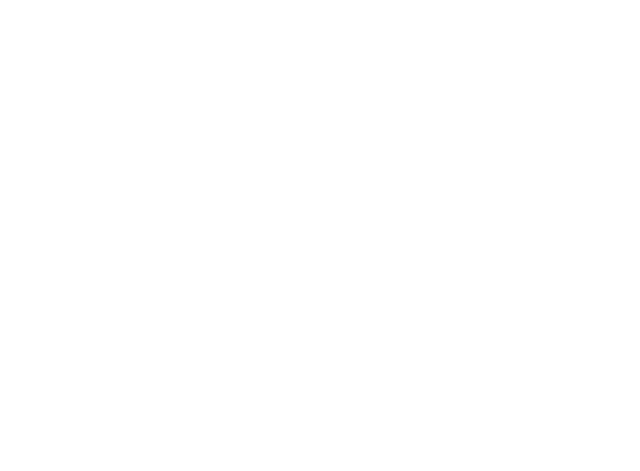
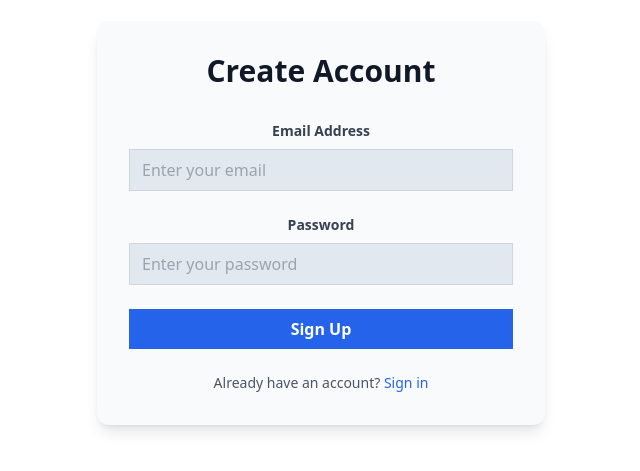
Before and after one commit to Boden-C/ReserveEase, a React (Vite) app: page /signup in a window 1280 px wide. Before the commit this address had no page. Shown: the part 209-680 px from the top of the page, without its empty margins (319-959 px from the left). Built offline with nearby package versions, Linux system fonts and the light colour scheme.

Commit message:
Added signin/signout pages

```diff
--- a/src/App.jsx
+++ b/src/App.jsx
@@ -1,12 +1,15 @@
 import { BrowserRouter as Router, Route, Routes, Navigate } from "react-router-dom";
 import LandingPage from "./pages/LandingPage";
+import { SignIn, SignUp } from "./pages/AuthenticationPages";
 
 function App() {
     return (
         <Router>
             <Routes>
-                <Route path="/" element={<Navigate to="/landing" />} />
-                <Route path="/landing" element={<LandingPage />} />
+                <Route path="/" element={<Navigate to="/signup" />} />
+                <Route path="/signup" element={<SignUp />} />
+                <Route path="/signin" element={<SignIn />} />
+                <Route path="/dashboard" element={<LandingPage />} />
             </Routes>
         </Router>
     );
--- /dev/null
+++ b/src/components/Components.jsx
@@ -0,0 +1,33 @@
+/* eslint-disable react/prop-types */
+
+export const Button = ({ children, type = "button", ...props }) => (
+    <button
+        type={type}
+        className="w-full bg-blue-600 hover:bg-blue-700 text-white font-semibold py-2 px-4 rounded-lg transition duration-200 ease-in-out"
+        {...props}
+    >
+        {children}
+    </button>
+);
+
+export const Input = ({ label, type = "text", ...props }) => (
+    <div className="mb-4">
+        <label className="block text-gray-700 text-sm font-bold mb-2">{label}</label>
+        <input
+            type={type}
+            className="w-full px-3 py-2 border border-gray-300 rounded-lg focus:outline-none focus:ring-2 focus:ring-blue-500 focus:border-transparent bg-slate-200"
+            {...props}
+        />
+    </div>
+);
+
+export const AuthCard = ({ children, title }) => (
+    <div className="min-h-screen flex items-center justify-center py-12 px-4 sm:px-6 lg:px-8 min-w-max">
+        <div className="max-w-md w-full space-y-8 bg-slate-50 p-8 rounded-xl shadow-lg">
+            <div className="text-center">
+                <h2 className="text-3xl font-bold text-gray-900">{title}</h2>
+            </div>
+            {children}
+        </div>
+    </div>
+);
--- /dev/null
+++ b/src/pages/AuthenticationPages.jsx
@@ -0,0 +1,137 @@
+import { useState } from "react";
+import { useNavigate } from "react-router-dom";
+import { Button, Input, AuthCard } from "@/components/Components";
+import { signin, signup } from "@/scripts/auth";
+
+// Sign-up page
+const SignUp = () => {
+    const navigate = useNavigate();
+    const [formData, setFormData] = useState({
+        email: "",
+        password: "",
+    });
+    const [errorMessage, setErrorMessage] = useState("");
+
+    const handleSubmit = async (e) => {
+        e.preventDefault();
+        setErrorMessage("");
+
+        try {
+            await signup(formData.email, formData.password);
+            navigate("/dashboard");
+        } catch (error) {
+            setErrorMessage(error.message);
+        }
+    };
+
+    const handleChange = (e) => {
+        setFormData({
+            ...formData,
+            [e.target.name]: e.target.value,
+        });
+    };
+
+    return (
+        <AuthCard title="Create Account">
+            <form onSubmit={handleSubmit} className="mt-8 space-y-6">
+                <Input
+                    label="Email Address"
+                    type="email"
+                    name="email"
+                    value={formData.email}
+                    onChange={handleChange}
+                    required
+                    placeholder="Enter your email"
+                />
+                <Input
+                    label="Password"
+                    type="password"
+                    name="password"
+                    value={formData.password}
+                    onChange={handleChange}
+                    required
+                    placeholder="Enter your password"
+                />
+                {errorMessage && (
+                    <p className="text-red-500 text-sm text-center">{errorMessage}</p>
+                )}
+                <Button type="submit">Sign Up</Button>
+
+                <p className="text-center text-sm text-gray-600">
+                    Already have an account?{" "}
+                    <a href="/signin" className="font-medium text-blue-600 hover:text-blue-500">
+                        Sign in
+                    </a>
+                </p>
+            </form>
+        </AuthCard>
+    );
+};
+
+
+// Sign-in page
+const SignIn = () => {
+    const navigate = useNavigate();
+    const [formData, setFormData] = useState({
+        email: "",
+        password: "",
+    });
+    const [errorMessage, setErrorMessage] = useState("");
+
+    const handleSubmit = async (e) => {
+        e.preventDefault();
+        setErrorMessage(""); // Reset error message
+
+        try {
+            await signin(formData.email, formData.password);
+            navigate("/dashboard"); // Redirect to dashboard on success
+        } catch (error) {
+            setErrorMessage(error.message); // Display error message
+        }
+    };
+
+    const handleChange = (e) => {
+        setFormData({
+            ...formData,
+            [e.target.name]: e.target.value,
+        });
+    };
+
+    return (
+        <AuthCard title="Welcome Back">
+            <form onSubmit={handleSubmit} className="mt-8 space-y-6">
+                <Input
+                    label="Email Address"
+                    type="email"
+                    name="email"
+                    value={formData.email}
+                    onChange={handleChange}
+                    required
+                    placeholder="Enter your email"
+                />
+                <Input
+                    label="Password"
+                    type="password"
+                    name="password"
+                    value={formData.password}
+                    onChange={handleChange}
+                    required
+                    placeholder="Enter your password"
+                />
+                {errorMessage && (
+                    <p className="text-red-500 text-sm text-center">{errorMessage}</p>
+                )}
+                <Button type="submit">Sign In</Button>
+
+                <p className="text-center text-sm text-gray-600">
+                    Don&apos;t have an account?{" "}
+                    <a href="/signup" className="font-medium text-blue-600 hover:text-blue-500">
+                        Sign up
+                    </a>
+                </p>
+            </form>
+        </AuthCard>
+    );
+};
+
+export { SignUp, SignIn };
--- a/src/scripts/auth.js
+++ b/src/scripts/auth.js
@@ -6,7 +6,7 @@ import { auth } from "./firebaseConfig.js";
  * Signs up a new user with the given email and password.
  * @param {string} email - The email for the new user.
  * @param {string} password - The password for the new user.
- * @returns {Promise<object>} The new user's credentials.
+ * @returns {Promise<import("firebase/auth").UserCredential} The new user's credentials.
  * @throws {Error} If there is an error during sign-up.
  */
 export async function signup(email, password) {
--- a/src/styles/index.css
+++ b/src/styles/index.css
@@ -1,72 +1,3 @@
 @tailwind base;
 @tailwind components;
 @tailwind utilities;
-
-:root {
-  font-family: Inter, system-ui, Avenir, Helvetica, Arial, sans-serif;
-  line-height: 1.5;
-  font-weight: 400;
-
-  color-scheme: light dark;
-  color: rgba(255, 255, 255, 0.87);
-  background-color: #242424;
-
-  font-synthesis: none;
-  text-rendering: optimizeLegibility;
-  -webkit-font-smoothing: antialiased;
-  -moz-osx-font-smoothing: grayscale;
-}
-
-a {
-  font-weight: 500;
-  color: #646cff;
-  text-decoration: inherit;
-}
-a:hover {
-  color: #535bf2;
-}
-
-body {
-  margin: 0;
-  display: flex;
-  place-items: center;
-  min-width: 320px;
-  min-height: 100vh;
-}
-
-h1 {
-  font-size: 3.2em;
-  line-height: 1.1;
-}
-
-button {
-  border-radius: 8px;
-  border: 1px solid transparent;
-  padding: 0.6em 1.2em;
-  font-size: 1em;
-  font-weight: 500;
-  font-family: inherit;
-  background-color: #1a1a1a;
-  cursor: pointer;
-  transition: border-color 0.25s;
-}
-button:hover {
-  border-color: #646cff;
-}
-button:focus,
-button:focus-visible {
-  outline: 4px auto -webkit-focus-ring-color;
-}
-
-@media (prefers-color-scheme: light) {
-  :root {
-    color: #213547;
-    background-color: #ffffff;
-  }
-  a:hover {
-    color: #747bff;
-  }
-  button {
-    background-color: #f9f9f9;
-  }
-}
--- a/tailwind.config.js
+++ b/tailwind.config.js
@@ -1,10 +1,58 @@
-/** @type {import('tailwindcss').Config} */
 export default {
-  content: [
+    darkMode: ["class"],
+    content: [
     "./src/**/*.{js,jsx,ts,tsx}",
   ],
   theme: {
-    extend: {},
+  	extend: {
+  		borderRadius: {
+  			lg: 'var(--radius)',
+  			md: 'calc(var(--radius) - 2px)',
+  			sm: 'calc(var(--radius) - 4px)'
+  		},
+  		colors: {
+  			background: 'hsl(var(--background))',
+  			foreground: 'hsl(var(--foreground))',
+  			card: {
+  				DEFAULT: 'hsl(var(--card))',
+  				foreground: 'hsl(var(--card-foreground))'
+  			},
+  			popover: {
+  				DEFAULT: 'hsl(var(--popover))',
+  				foreground: 'hsl(var(--popover-foreground))'
+  			},
+  			primary: {
+  				DEFAULT: 'hsl(var(--primary))',
+  				foreground: 'hsl(var(--primary-foreground))'
+  			},
+  			secondary: {
+  				DEFAULT: 'hsl(var(--secondary))',
+  				foreground: 'hsl(var(--secondary-foreground))'
+  			},
+  			muted: {
+  				DEFAULT: 'hsl(var(--muted))',
+  				foreground: 'hsl(var(--muted-foreground))'
+  			},
+  			accent: {
+  				DEFAULT: 'hsl(var(--accent))',
+  				foreground: 'hsl(var(--accent-foreground))'
+  			},
+  			destructive: {
+  				DEFAULT: 'hsl(var(--destructive))',
+  				foreground: 'hsl(var(--destructive-foreground))'
+  			},
+  			border: 'hsl(var(--border))',
+  			input: 'hsl(var(--input))',
+  			ring: 'hsl(var(--ring))',
+  			chart: {
+  				'1': 'hsl(var(--chart-1))',
+  				'2': 'hsl(var(--chart-2))',
+  				'3': 'hsl(var(--chart-3))',
+  				'4': 'hsl(var(--chart-4))',
+  				'5': 'hsl(var(--chart-5))'
+  			}
+  		}
+  	}
   },
   plugins: [],
 }
--- a/vite.config.js
+++ b/vite.config.js
@@ -1,9 +1,19 @@
+import path from "path"
+import { fileURLToPath } from 'url';
 import { defineConfig } from 'vite'
 import react from '@vitejs/plugin-react-swc'
+
+const __filename = fileURLToPath(import.meta.url);
+const __dirname = path.dirname(__filename);
 
 // https://vite.dev/config/
 export default defineConfig({
   plugins: [react()],
+  resolve: {
+    alias: {
+      "@": path.resolve(__dirname, "./src"),
+    },
+  },
   test: {
     globals: true,
     environment: 'node', // or jsdom
@@ -16,5 +26,5 @@ export default defineConfig({
         changeOrigin: true,
       }
     }
-  }
+  },
 })
```
Also changed, not shown: jsconfig.json (added, +7 -0 lines), package.json (+9 -1 lines), components.json (added), src/components/ExampleComponent.jsx (deleted), 1 other file (tests, documents, lock files or other folders).
